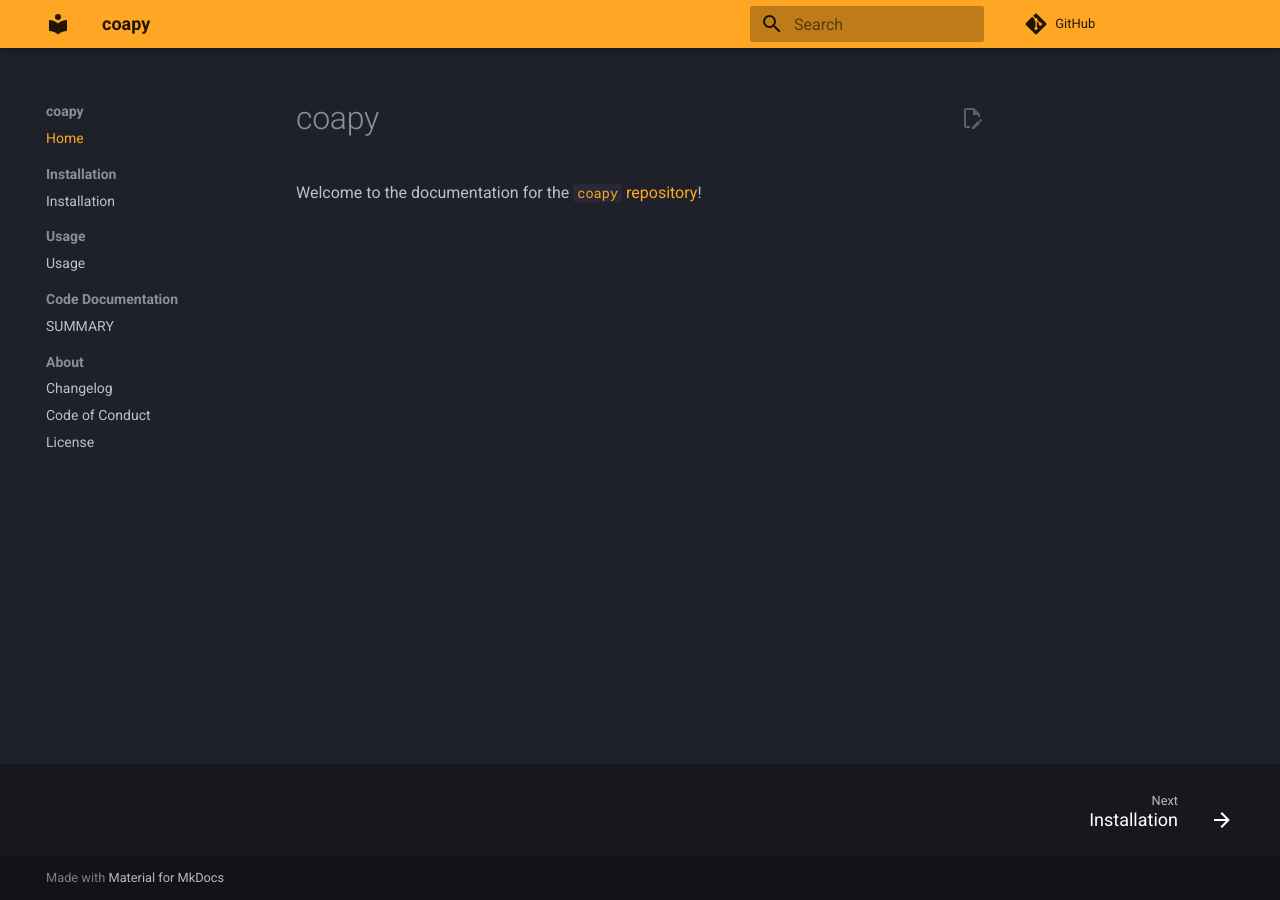
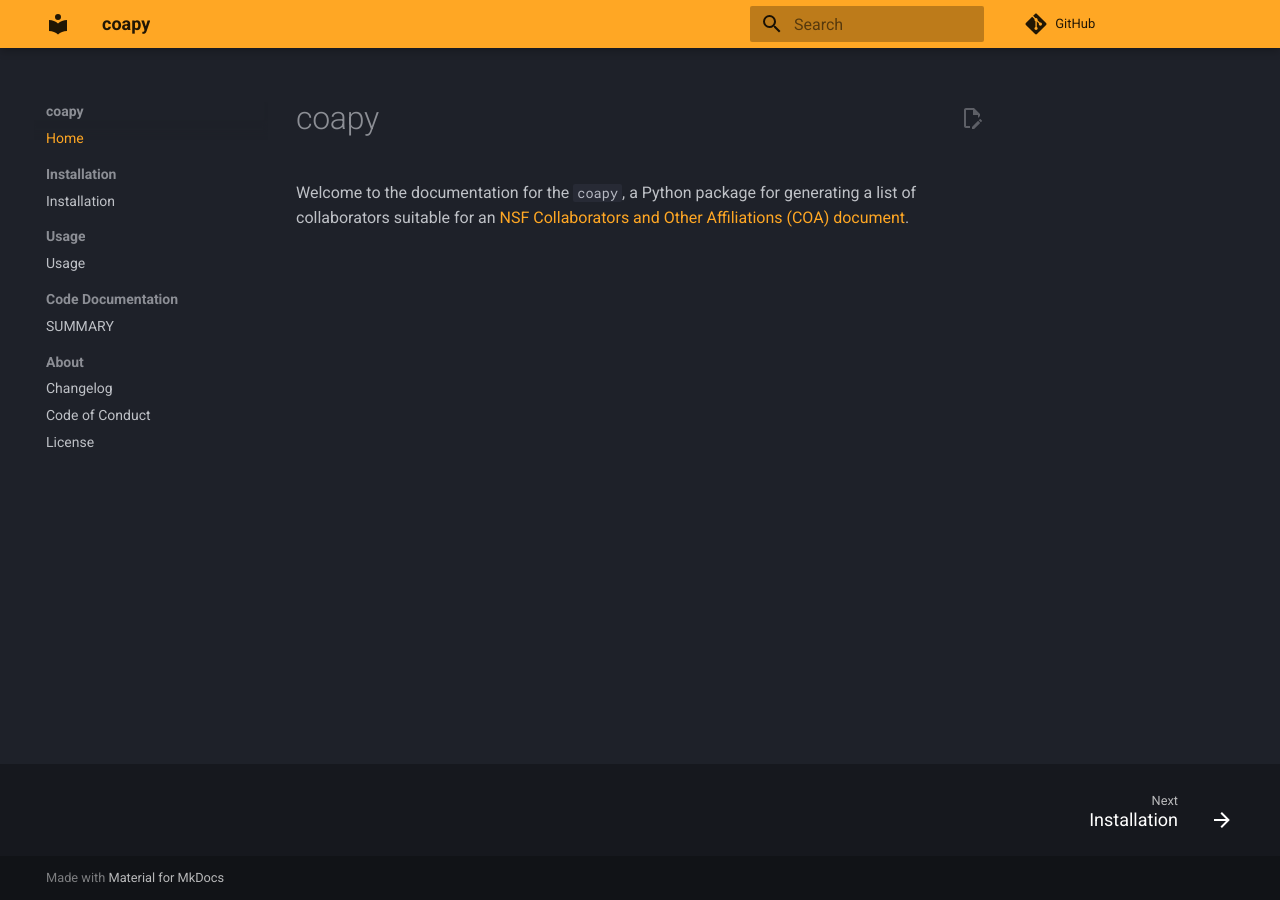
Before and after one commit to Andrew-S-Rosen/coapy, an MkDocs documentation site: the page built from docs/index.md, in a window 1280 px wide. Built offline with MkDocs 1.6.1 and Material for MkDocs 9.7.7, drawn with Linux system fonts in a browser that asks for light colours; plug-ins that fetch from the network failed and are left out; comment, search, counter and statistics services are not loaded.

Commit message:
Update index.md

```diff
--- a/docs/index.md
+++ b/docs/index.md
@@ -1,3 +1,3 @@
 # coapy
 
-Welcome to the documentation for the [`coapy` repository](https://github.com/Quantum-Accelerators/coapy)!
+Welcome to the documentation for the `coapy`, a Python package for generating a list of collaborators suitable for an [NSF Collaborators and Other Affiliations (COA) document](https://www.nsf.gov/bfa/dias/policy/coa/coa_template.xlsx).
```
